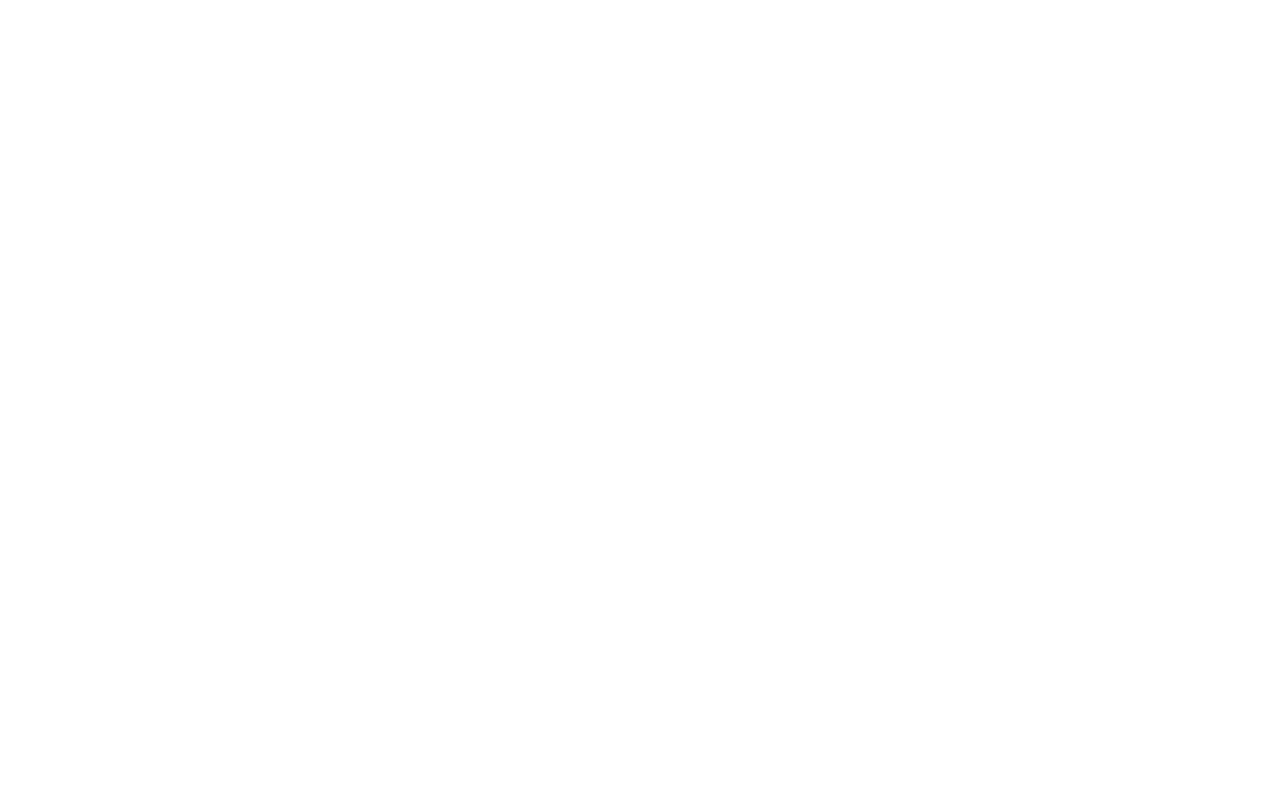
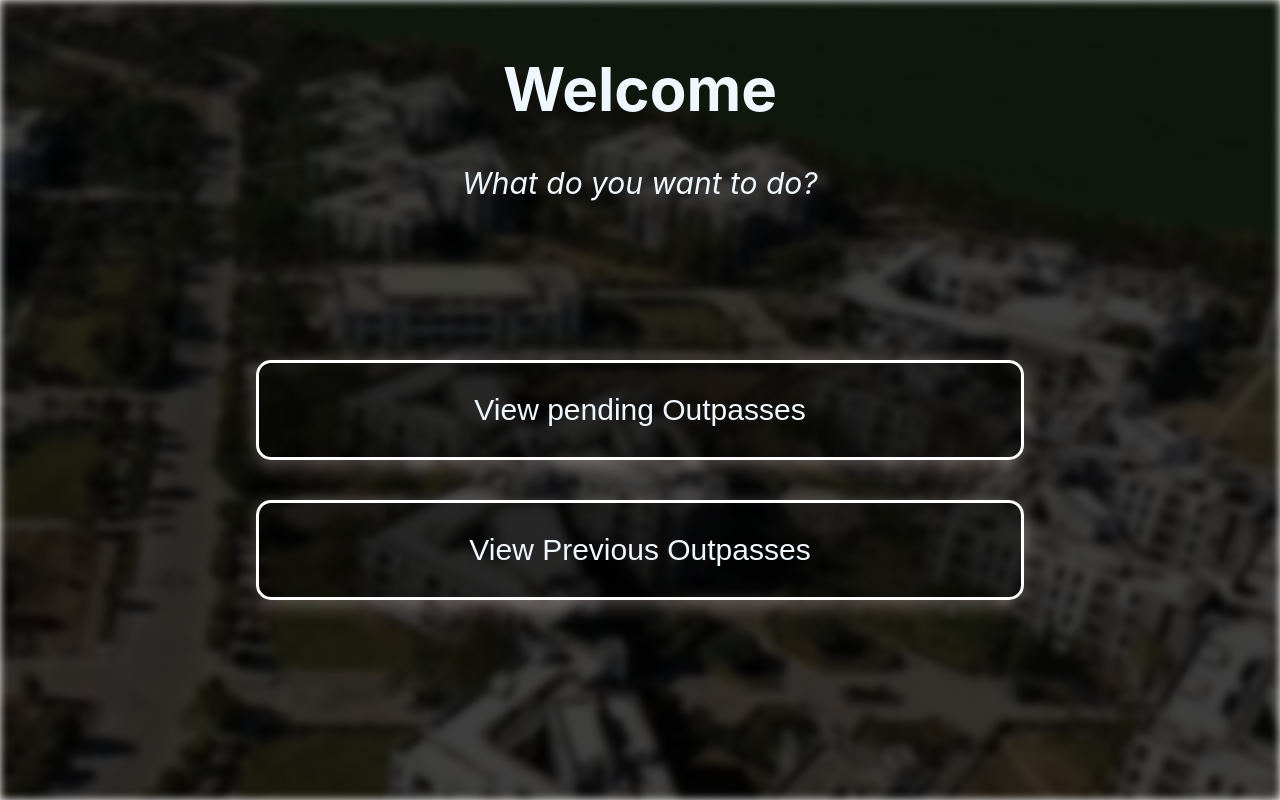
Before and after one commit to github-arjav/College-Outpass-System, a React (Create React App) app in the folder client/: page /WardenHomePage in a window 1280 px wide. Before the commit this address had no page. Built offline with nearby package versions, Linux system fonts and the light colour scheme.

Commit message:
Added Home pages for bot students and wardens

```diff
--- a/client/src/AllRoutes.jsx
+++ b/client/src/AllRoutes.jsx
@@ -4,6 +4,8 @@ import { Routes, Route } from 'react-router-dom'
 import Welcome from './Pages/Welcome/Welcome';
 import Warden from "./Pages/Auth/Warden";
 import Student from "./Pages/Auth/Student";
+import StudentHomePage from "./Pages/HomePage/StudentHomePage";
+import WardenHomePage from "./Pages/HomePage/WardenHomePage";
 
 const AllRoutes = () => {
     return(
@@ -11,6 +13,8 @@ const AllRoutes = () => {
             <Route path="/" element={<Welcome />}/>
             <Route path="/Warden" element={<Warden/>}/>
             <Route path="/Student" element={<Student/>}/>
+            <Route path="/StudentHomePage" element={<StudentHomePage />}/>
+            <Route path="/WardenHomePage" element={<WardenHomePage />}/>
         </Routes>
     )
 }
--- a/client/src/Pages/Auth/Student.jsx
+++ b/client/src/Pages/Auth/Student.jsx
@@ -9,6 +9,7 @@ const Student = () => {
 
     const handleStudentlogin = (e) => {
         e.preventDefault()
+        navigate('/StudentHomePage')
     }
 
     return(
--- a/client/src/Pages/Auth/Warden.jsx
+++ b/client/src/Pages/Auth/Warden.jsx
@@ -1,8 +1,17 @@
 import React from "react";
+import { useNavigate } from "react-router-dom";
 
 import './Warden.css'
 
 const Warden = () => {
+
+    const navigate = useNavigate()
+
+    const handleWardenLogin = (e) => {
+        e.preventDefault()
+        navigate('/WardenHomePage')
+    }
+
     return(
         <div className="warden">
             <div className="bimage"></div>
@@ -12,7 +21,7 @@ const Warden = () => {
             </div>
             <div className="wlogin-box">
                 <p>Login for Employees</p>
-                <form className="wlogin-form">
+                <form className="wlogin-form" onSubmit={handleWardenLogin}>
                     <input type="text" id="empid" name="empid" placeholder="Employee Id" className="wlogin-fld" required/><br />
                     <input type="password" id="emppass" name="emppass" placeholder="Password" className="wlogin-fld" required/><br />
                     <input type="submit" value="login" name="login" className="wlogin-btn" />
--- /dev/null
+++ b/client/src/Pages/HomePage/StudentHomePage.css
@@ -0,0 +1,70 @@
+.s-home{
+    height: 100vh;
+    width: 100%;
+}
+
+.bimage{
+    height: 100%;
+    background-image: url('../../Assets/juet.png');
+    background-repeat: no-repeat;
+    background-size: cover;
+    filter: blur(4px) brightness(25%);
+}
+
+.s-home-info{
+    position: absolute;
+    top: 15%;
+    left: 50%;
+    transform: translate(-50%, -50%);
+    z-index: 2;
+    width: 80%;
+    padding: 20px;
+    text-align: center;
+    color: aliceblue;
+}
+
+.s-home-info h1{
+    font-size: 60px;
+}
+
+.s-home-info h2{
+    font-size: 30px;
+    font-style:oblique;
+    font-weight: normal;
+}
+
+.s-home-container{
+    position: absolute;
+    top: 60%;
+    left: 50%;
+    transform: translate(-50%, -50%);
+    z-index: 2;
+    width: 60%;
+    text-align: center;
+    color: aliceblue;
+}
+
+.sfunction{
+    margin: 40px 0;
+}
+
+.sfunction button{
+    border: solid #fff;
+    border-radius: 15px;
+    background-color: rgb(0,0,0);
+    background-color: rgba(0,0,0, 0.4);
+    box-shadow: rgba(237, 214, 214, 0.35) 0px 5px 20px;
+    width: 100%;
+    color: aliceblue;
+    padding: 30px 60px;
+    font-size: 30px;
+    transition: 0.3s ease;
+}
+
+.sfunction button:hover{
+    cursor: pointer;
+    color: black;
+    background-color: aliceblue;
+    border: solid aliceblue;
+    transition: 0.3s ease;
+}
--- /dev/null
+++ b/client/src/Pages/HomePage/StudentHomePage.jsx
@@ -0,0 +1,32 @@
+import React from "react";
+import {useNavigate} from "react-router-dom";
+
+import "./StudentHomePage.css"
+
+const StudentHomePage = () =>{
+
+    const navigate = useNavigate()
+
+    return(
+        <div className="s-home">
+            <div className="bimage"></div>
+            <div className="s-home-info">
+                <h1>Welcome</h1>
+                <h2>What do you want to do?</h2>
+            </div>
+            <div className="s-home-container">
+                <div className="sfunction">
+                    <button>Apply for Outpass</button>
+                </div>
+                <div className="sfunction">
+                    <button>View pending Outpasses</button>
+                </div>
+                <div className="sfunction">
+                    <button>View Previous Outpasses</button>
+                </div>
+            </div>
+        </div>
+    )
+}
+
+export default StudentHomePage
--- /dev/null
+++ b/client/src/Pages/HomePage/WardenHomePage.css
@@ -0,0 +1,70 @@
+.s-home{
+    height: 100vh;
+    width: 100%;
+}
+
+.bimage{
+    height: 100%;
+    background-image: url('../../Assets/juet.png');
+    background-repeat: no-repeat;
+    background-size: cover;
+    filter: blur(4px) brightness(25%);
+}
+
+.s-home-info{
+    position: absolute;
+    top: 15%;
+    left: 50%;
+    transform: translate(-50%, -50%);
+    z-index: 2;
+    width: 80%;
+    padding: 20px;
+    text-align: center;
+    color: aliceblue;
+}
+
+.s-home-info h1{
+    font-size: 60px;
+}
+
+.s-home-info h2{
+    font-size: 30px;
+    font-style:oblique;
+    font-weight: normal;
+}
+
+.s-home-container{
+    position: absolute;
+    top: 60%;
+    left: 50%;
+    transform: translate(-50%, -50%);
+    z-index: 2;
+    width: 60%;
+    text-align: center;
+    color: aliceblue;
+}
+
+.sfunction{
+    margin: 40px 0;
+}
+
+.sfunction button{
+    border: solid #fff;
+    border-radius: 15px;
+    background-color: rgb(0,0,0);
+    background-color: rgba(0,0,0, 0.4);
+    box-shadow: rgba(237, 214, 214, 0.35) 0px 5px 20px;
+    width: 100%;
+    color: aliceblue;
+    padding: 30px 60px;
+    font-size: 30px;
+    transition: 0.3s ease;
+}
+
+.sfunction button:hover{
+    cursor: pointer;
+    color: black;
+    background-color: aliceblue;
+    border: solid aliceblue;
+    transition: 0.3s ease;
+}
--- /dev/null
+++ b/client/src/Pages/HomePage/WardenHomePage.jsx
@@ -0,0 +1,29 @@
+import React from "react";
+import {useNavigate} from "react-router-dom";
+
+import "./WardenHomePage.css"
+
+const WardenHomePage = () =>{
+
+    const navigate = useNavigate()
+
+    return(
+        <div className="s-home">
+            <div className="bimage"></div>
+            <div className="s-home-info">
+                <h1>Welcome</h1>
+                <h2>What do you want to do?</h2>
+            </div>
+            <div className="s-home-container">
+                <div className="sfunction">
+                    <button>View pending Outpasses</button>
+                </div>
+                <div className="sfunction">
+                    <button>View Previous Outpasses</button>
+                </div>
+            </div>
+        </div>
+    )
+}
+
+export default WardenHomePage
```
